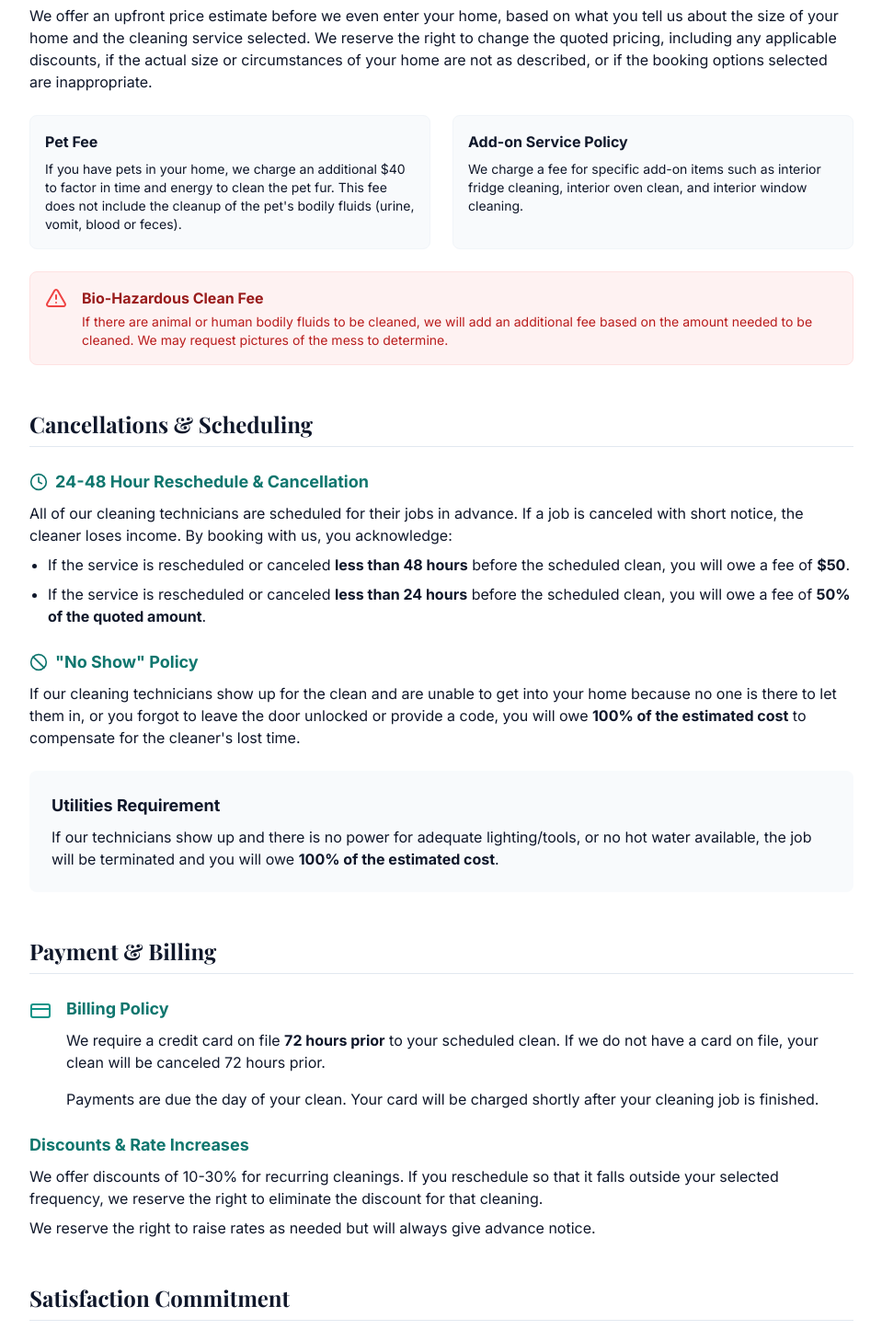
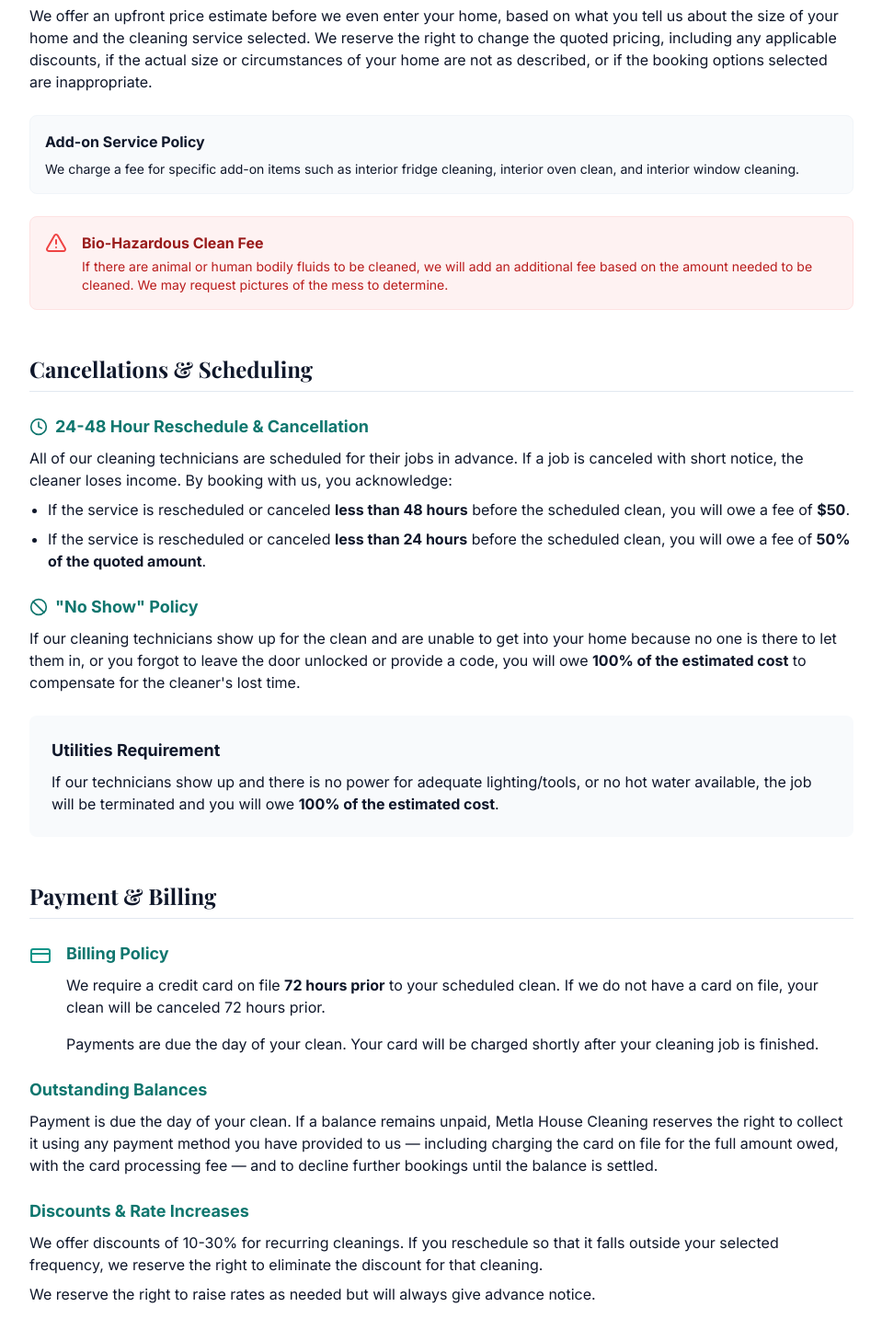
Before and after one commit to artyommachekin-lgtm/metla-san-diego, a Next.js app: page /policies in a window 1280 px wide. Shown: the part 840-2298 px from the top of the page at 92% size, without its empty margins (160-1119 px from the left). Built offline with nearby package versions, Linux system fonts and the light colour scheme.

Commit message:
Policies: remove pet fee, walkthrough condition on the 24h commitment, outstanding balances

```diff
--- a/app/policies/page.tsx
+++ b/app/policies/page.tsx
@@ -81,21 +81,12 @@ export default function PoliciesPage() {
                   We offer an upfront price estimate before we even enter your home, based on what you tell us about the size of your home and the cleaning service selected. We reserve the right to change the quoted pricing, including any applicable discounts, if the actual size or circumstances of your home are not as described, or if the booking options selected are inappropriate.
                 </p>
               </div>
-
-              <div className="grid md:grid-cols-2 gap-6">
-                <div className="bg-slate-50 p-4 rounded-lg border border-slate-100">
-                  <h4 className="font-bold text-slate-900 mb-2">Pet Fee</h4>
-                  <p className="text-sm">
-                    If you have pets in your home, we charge an additional $40 to factor in time and energy to clean the pet fur. This fee does not include the cleanup of the pet&apos;s bodily fluids (urine, vomit, blood or feces).
-                  </p>
-                </div>
-                <div className="bg-slate-50 p-4 rounded-lg border border-slate-100">
+              <div className="bg-slate-50 p-4 rounded-lg border border-slate-100">
                   <h4 className="font-bold text-slate-900 mb-2">Add-on Service Policy</h4>
                   <p className="text-sm">
                     We charge a fee for specific add-on items such as interior fridge cleaning, interior oven clean, and interior window cleaning.
                   </p>
                 </div>
-              </div>
 
               <div className="mt-6 bg-red-50 p-4 rounded-lg border border-red-100 flex gap-4">
                 <AlertTriangle className="w-6 h-6 text-red-500 flex-shrink-0" />
@@ -160,6 +151,13 @@ export default function PoliciesPage() {
               </div>
 
               <div className="mb-6">
+                <h3 className="font-bold text-lg text-teal-700 mb-2">Outstanding Balances</h3>
+                <p>
+                  Payment is due the day of your clean. If a balance remains unpaid, {COMPANY_NAME} reserves the right to collect it using any payment method you have provided to us — including charging the card on file for the full amount owed, with the card processing fee — and to decline further bookings until the balance is settled.
+                </p>
+              </div>
+
+              <div className="mb-6">
                 <h3 className="font-bold text-lg text-teal-700 mb-2">Discounts & Rate Increases</h3>
                 <p className="mb-2">
                   We offer discounts of 10-30% for recurring cleanings. If you reschedule so that it falls outside your selected frequency, we reserve the right to eliminate the discount for that cleaning.
@@ -179,7 +177,7 @@ export default function PoliciesPage() {
                   <CheckCircle className="w-5 h-5" /> 24 Hour Satisfaction Commitment
                 </h3>
                 <p className="text-teal-900 mb-4">
-                  We want you to be completely satisfied. If you&apos;re not happy with the cleaning, please contact us <strong>within 24 hours</strong> and we&apos;ll send someone to fix the missed areas for free.
+                  We want you to be completely satisfied. If you&apos;re not happy with the cleaning, please contact us <strong>within 24 hours</strong> and we&apos;ll send someone to fix the missed areas for free. This commitment applies when you do a walkthrough with the technician at the end of the clean (see Post-Cleaning Walkthrough below).
                 </p>
                 <p className="text-sm text-teal-800 font-bold">
                   Note: We do not offer discounts or refunds for discrepancies.
```
